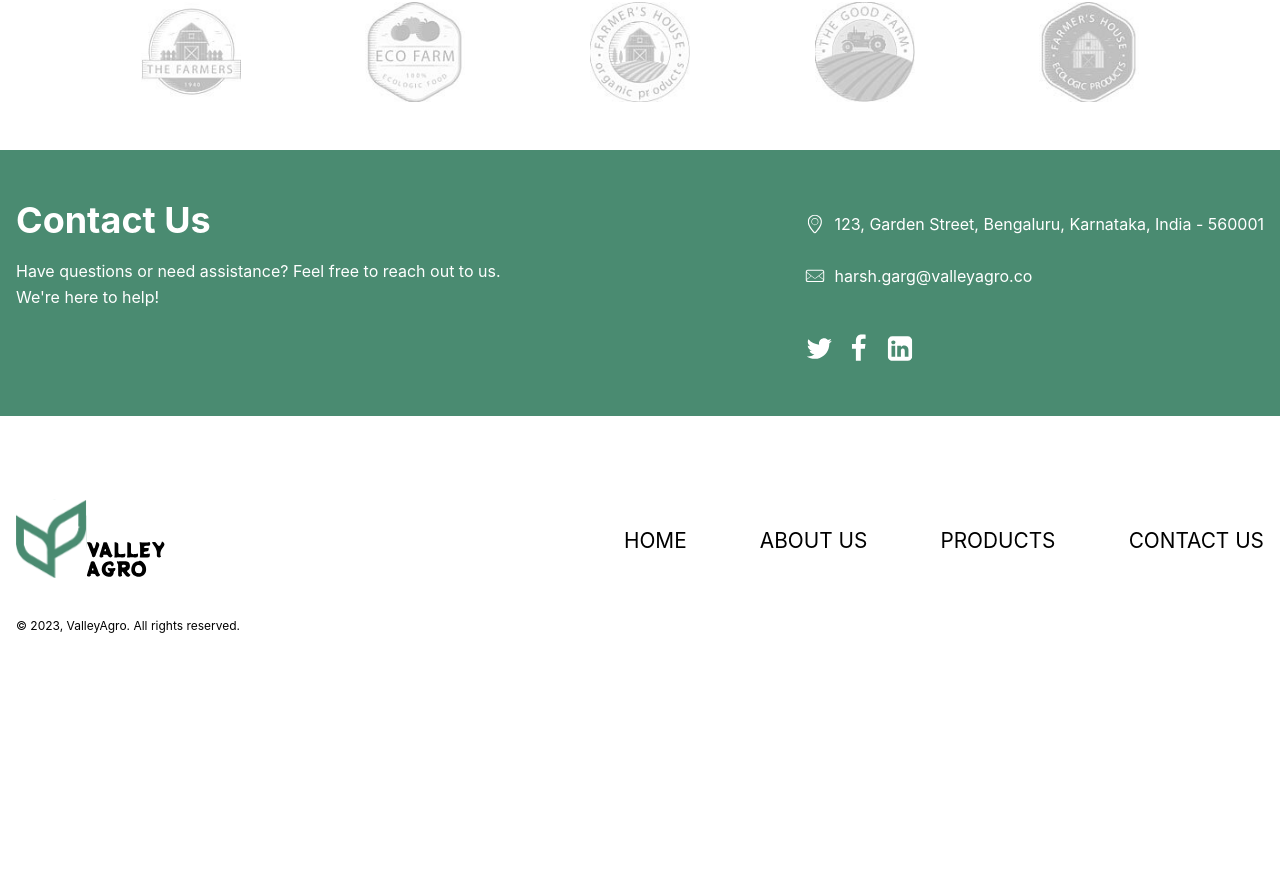
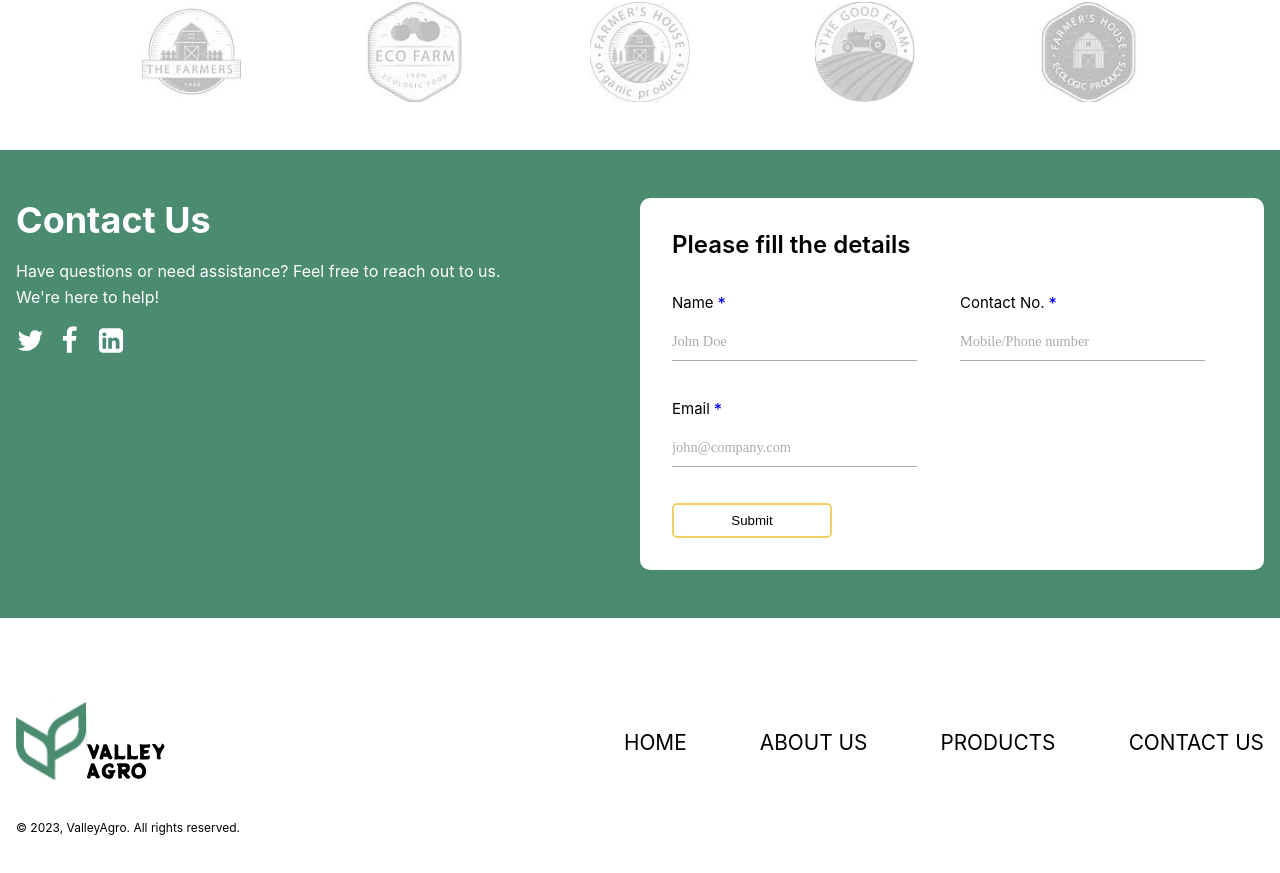
Before and after one commit to atuljaingocomet/valleyagro-website, a Next.js app: page / in a window 1280 px wide. Shown: the part 2578-3451 px from the top of the page. Before the commit the page ends 3259 px from the top, so only its background shows below. Built offline with nearby package versions, Linux system fonts and the light colour scheme.

Commit message:
added contact us form

```diff
--- /dev/null
+++ b/components/ContactUs/Thankyou.jsx
@@ -0,0 +1,53 @@
+import PropTypes from "prop-types";
+import { ThankYouWrapper } from "./styles";
+
+const Thankyou = () => {
+  return (
+    <ThankYouWrapper>
+      <div className="sub-head">
+        <div class="success-animation">
+          <svg
+            class="checkmark"
+            xmlns="http://www.w3.org/2000/svg"
+            viewBox="0 0 52 52"
+          >
+            <circle
+              class="checkmark__circle"
+              cx="26"
+              cy="26"
+              r="25"
+              fill="none"
+            />
+            <path
+              class="checkmark__check"
+              fill="none"
+              d="M14.1 27.2l7.1 7.2 16.7-16.8"
+            />
+          </svg>
+        </div>
+      </div>
+    </ThankYouWrapper>
+  );
+};
+
+Thankyou.propTypes = {
+  isDownloadForm: PropTypes.bool,
+  isForContactUsPage: PropTypes.bool,
+  showMessage: PropTypes.bool,
+  email: PropTypes.string,
+  phone: PropTypes.string,
+  response: PropTypes.objectOf(PropTypes.string),
+  getMessageOnFormSubmit: PropTypes.func,
+};
+
+Thankyou.defaultProps = {
+  isDownloadForm: false,
+  isForContactUsPage: false,
+  showMessage: true,
+  email: "",
+  phone: "",
+  response: {},
+  getMessageOnFormSubmit: () => {},
+};
+
+export default Thankyou;
--- a/components/ContactUs/index.jsx
+++ b/components/ContactUs/index.jsx
@@ -1,89 +1,189 @@
-/* eslint-disable @next/next/no-img-element */
-import React from "react";
-import { ContactUsWrapper } from "./styles";
-import { ContentContainer } from "../Layout/styles";
+/* eslint-disable class-methods-use-this */
+/* eslint-disable import/extensions */
+import { Component } from "react";
+import PropTypes from "prop-types";
+import { HeaderHolder, FormHolder, H3, Label, Input } from "./styles";
+import Thankyou from "./Thankyou";
 
-const ContactUs = () => {
-  return (
-    <ContactUsWrapper id="contact-us">
-      <ContentContainer>
-        <div className="section-wrapper">
-          <div className="left">
-            <h3 className="heading">Contact Us</h3>
-            <p className="sub-heading">
-              Have questions or need assistance? Feel free to reach out to us.
-              <br /> We&apos;re here to help!
-            </p>
-          </div>
-          <div className="right">
-            <div className="info-section">
-              <div className="info-row">
-                <img
-                  src="/contact/location.svg"
-                  alt="address"
-                  height={20}
-                  width={20}
-                  loading="lazy"
+export default class FormSection extends Component {
+  constructor(props) {
+    super(props);
+    this.state = {
+      name: "",
+      email: "",
+      phone: "",
+      designation: "",
+      emailError: "",
+      currentScreen: "form",
+      phoneError: false,
+      nameError: false,
+      response: null,
+      showMessage: false,
+      showMessageForSlot: false,
+      isPricingPage: false,
+      egaPlan: "",
+      egaPlanType: "",
+      isForContactUsPage: false,
+      isEgaInfluenced: false,
+      isFromPortCongestion: false,
+      isFromContainerTracking: false,
+      carrierName: "",
+      openCalendly: false,
+      calendlyEventScheduled: false,
+      countryCode: "91",
+      isLoading: false,
+      shouldHighlightButton: true,
+    };
+  }
+
+  formHeading = () => {
+    const { currentScreen } = this.state;
+    if (currentScreen === "thankyou")
+      return <H3>Thanks for submitting your information.</H3>;
+    return <H3>Please fill the details</H3>;
+  };
+
+  handleChange = async (event) => {
+    const isCheckbox = event.target.type === "checkbox";
+    const errors = {};
+
+    const fieldName = event.target.name;
+    const fieldValue = event.target.value;
+
+    if (["name", "phone"].includes(fieldName)) {
+      errors[`${fieldName}Error`] = !fieldValue;
+    } else if (fieldName === "email") {
+      errors.emailError = "";
+    }
+
+    await this.setState({
+      [event.target.name]: isCheckbox ? event.target.checked : fieldValue,
+      ...errors,
+    });
+  };
+
+  handleFocus = (event) => {
+    event.preventDefault();
+    event.persist();
+  };
+
+  hideMessage = () => {
+    this.setState({
+      showMessage: false,
+    });
+  };
+
+  handleSubmit = (event) => {
+    event.preventDefault();
+    const { email } = this.state;
+    if (email) {
+      this.setState({
+        currentScreen: "thankyou",
+      });
+    } else {
+      this.setState({
+        emailError: "Please enter email",
+      });
+    }
+  };
+
+  render() {
+    const {
+      name,
+      email,
+      emailError,
+      phoneError,
+      nameError,
+      phone,
+      currentScreen,
+    } = this.state;
+
+    return (
+      <FormHolder>
+        <HeaderHolder>{this.formHeading()}</HeaderHolder>
+        {currentScreen === "form" && (
+          <form className="contact-us-form" onSubmit={this.handleSubmit}>
+            <div>
+              <Label>
+                Name <span>*</span>
+              </Label>
+              <Input
+                data-hj-allow
+                type="text"
+                name="name"
+                placeholder="John Doe"
+                value={name}
+                onChange={this.handleChange}
+                onFocus={this.handleFocus}
+                valid={!nameError}
+              />
+              {nameError && (
+                <div className="error">Please let us know your name</div>
+              )}
+            </div>
+            <div>
+              <Label>
+                Contact No. <span>*</span>
+              </Label>
+              <div className="input-container">
+                <Input
+                  data-hj-allow
+                  type="number"
+                  name="phone"
+                  className="phone"
+                  placeholder="Mobile/Phone number"
+                  pattern="[0-9]*"
+                  value={phone}
+                  valid={!phoneError}
+                  onChange={this.handleChange}
+                  onFocus={this.handleFocus}
                 />
-                <p>123, Garden Street, Bengaluru, Karnataka, India - 560001</p>
               </div>
-              {/* <div className="info-row">
-                <img
-                  src="/contact/phone.svg"
-                  alt="address"
-                  height={20}
-                  width={20}
-                  loading="lazy"
-                />
-                <p>+91 99999 88888, +91 55555 11111</p>
-              </div> */}
-              <div className="info-row">
-                <img
-                  src="/contact/email.svg"
-                  alt="address"
-                  height={20}
-                  width={20}
-                  loading="lazy"
-                />
-                <a href="mailto:harsh.garg@valleyagro.co">
-                  <p>harsh.garg@valleyagro.co</p>
-                </a>
-              </div>
+              {phoneError && (
+                <div className="error">Please include your contact number</div>
+              )}
             </div>
-            <div className="social-icon">
-              <a href="#">
-                <img
-                  src="/contact/twitter.svg"
-                  alt="address"
-                  height={30}
-                  width={30}
-                  loading="lazy"
-                />
-              </a>
-              <a href="#">
-                <img
-                  src="/contact/fb.svg"
-                  alt="address"
-                  height={30}
-                  width={30}
-                  loading="lazy"
-                />
-              </a>
-              <a href="#">
-                <img
-                  src="/contact/linkedin.svg"
-                  alt="address"
-                  height={30}
-                  width={30}
-                  loading="lazy"
-                />
-              </a>
+            <div>
+              <Label>
+                Email <span>*</span>
+              </Label>
+              <Input
+                data-hj-allow
+                type="email"
+                name="email"
+                value={email}
+                onChange={this.handleChange}
+                onFocus={this.handleFocus}
+                valid={!emailError}
+                placeholder="john@company.com"
+              />
+              {!!emailError && <div className="error">{emailError}</div>}
             </div>
-          </div>
-        </div>
-      </ContentContainer>
-    </ContactUsWrapper>
-  );
+            <div />
+            <div className="submit-button-container">
+              <button type="submit" id="contact-form-submit">
+                Submit
+              </button>
+            </div>
+          </form>
+        )}
+
+        {currentScreen === "thankyou" && <Thankyou />}
+      </FormHolder>
+    );
+  }
+}
+
+FormSection.propTypes = {
+  isDownloadForm: PropTypes.bool,
+  isCaseStudyForm: PropTypes.bool,
+  context: PropTypes.string,
+  product: PropTypes.string,
 };
 
-export default ContactUs;
+FormSection.defaultProps = {
+  isDownloadForm: false,
+  isCaseStudyForm: false,
+  context: "",
+  product: null,
+};
--- a/components/ContactUs/styles.jsx
+++ b/components/ContactUs/styles.jsx
@@ -1,49 +1,215 @@
+import { mainTheme } from "@/main-theme";
 import styled from "styled-components";
 
-export const ContactUsWrapper = styled.div`
-  background-color: #4a8b71;
-  width: 100%;
-  padding: 3rem 0;
-  height: fit-content;
+export const FormSectionContainer = styled.div`
+  flex: 0.65;
+`;
+
+export const H1 = styled.h1`
+  font-size: 1.6rem;
+  margin: 0px;
+`;
+
+export const H3 = styled.h3`
+  font-size: 1.4rem;
+  margin: 0px;
+`;
+
+export const HeaderHolder = styled.div`
   display: flex;
-  justify-content: center;
-  align-items: center;
-  color: white;
+  justify-content: space-between;
+  align-content: center;
 
-  .heading {
-    font-size: 36px;
-    margin: 0;
+  h3 {
+    font-weight: 600;
+    margin-bottom: 2rem;
+    font-size: clamp(1rem, 5vw, 1.5rem);
   }
+`;
 
-  .sub-heading {
-    font-size: 1rem;
-    line-height: 26px;
+export const FormHolder = styled.div`
+  padding: 2rem 2rem;
+  flex: 0.65;
+  background-color: #fff;
+  border-radius: 10px;
+
+  .error {
+    color: red;
+    font-style: italic;
+    margin-bottom: 0.5rem;
   }
+  .contact-us-form {
+    display: grid;
+    grid-template-columns: repeat(2, 1fr);
+    gap: 1rem;
 
-  .section-wrapper {
-    display: flex;
-    flex-direction: column;
-    justify-content: space-between;
+    .input-container {
+      display: flex;
+      gap: 10px;
+    }
 
-    @media only screen and (min-width: 768px) {
-        flex-direction: row;
+    .pulse {
+      @keyframes shadow-pulse-blue {
+        0% {
+          box-shadow: 0 0 0 0px blue;
+        }
+        100% {
+          box-shadow: 0 0 0 10px rgba(76, 187, 135, 0);
+        }
+      }
+
+      animation: 1.5s ease 0s infinite normal none running shadow-pulse-blue;
+    }
+
+    @media only screen and (max-width: 768px) {
+      grid-template-columns: 1fr;
+
+      .submit-button-container {
+        display: flex;
+        justify-content: center;
+      }
     }
   }
 
-  .info-row {
-    display: flex;
-    align-items: center;
-    gap: 10px;
+  @media only screen and (max-width: 768px) {
+    padding: 1rem;
   }
 
-  .right {
-    display: flex;
-    flex-direction: column;
-    gap: 2rem;
+  button {
+    width: 10rem;
+    background-color: transparent;
+    color: black;
+    border-radius: 5px;
+    border: 2px solid ${mainTheme.colors.yellowMain};
+    padding: 0.5rem 1rem;
+    cursor: pointer;
+    transition: background-color 0.3s ease;
+
+    &:hover {
+      color: white;
+      background-color: ${mainTheme.colors.yellowMain};
+    }
+  }
+`;
+
+export const Label = styled.label`
+  display: flex;
+  font-size: 15px;
+  line-height: 1.58;
+  margin-bottom: 0.5rem;
+
+  span {
+    margin-left: 4px;
+    font-weight: 500;
+    font-size: 16px;
+    color: blue;
   }
 
-  .social-icon {
-    display: flex;
-    gap: 10px;
+  p {
+    color: #ff4545;
+  }
+  &.radio-label {
+    color: black;
+    font-size: 0.9rem;
   }
 `;
+
+export const Input = styled.input`
+  width: 90%;
+  padding: 8px 0;
+  line-height: 20px;
+  background-color: transparent;
+  border: none;
+  outline: none;
+  border-bottom: 1px solid
+    ${(props) => (props.valid === false ? "#dc3545" : "#acacac")};
+  margin-bottom: 20px;
+  &::placeholder {
+    color: #acacac;
+    font-family: proxima-nova;
+    font-size: 0.9rem;
+  }
+  &.phone::-webkit-inner-spin-button,
+  &.phone::-webkit-outer-spin-button {
+    -webkit-appearance: none;
+    margin: 0;
+  }
+`;
+
+export const ThankYouWrapper = styled.div`
+  h3 {
+    font-weight: 500;
+    color: black;
+  }
+
+  .show-submission {
+    background-color: #61e05f;
+    height: ${({ isSubmitted }) => (isSubmitted ? "fit-content" : 0)};
+    overflow: hidden;
+    color: white;
+    padding: ${({ isSubmitted }) => (isSubmitted ? "0.5rem 1rem" : "0 1rem")};
+    transition: all 0.3s linear;
+    border-radius: 5px;
+    font-weight: bold;
+  }
+
+  .success-animation {
+    margin: 50px auto;
+  }
+
+  .checkmark {
+    width: 100px;
+    height: 100px;
+    border-radius: 50%;
+    display: block;
+    stroke-width: 2;
+    stroke: #4bb71b;
+    stroke-miterlimit: 10;
+    box-shadow: inset 0px 0px 0px #4bb71b;
+    animation: fill 0.4s ease-in-out 0.4s forwards,
+      scale 0.3s ease-in-out 0.9s both;
+    position: relative;
+    top: 5px;
+    right: 5px;
+    margin: 0 auto;
+  }
+  .checkmark__circle {
+    stroke-dasharray: 166;
+    stroke-dashoffset: 166;
+    stroke-width: 2;
+    stroke-miterlimit: 10;
+    stroke: #4bb71b;
+    fill: #fff;
+    animation: stroke 0.6s cubic-bezier(0.65, 0, 0.45, 1) forwards;
+  }
+
+  .checkmark__check {
+    transform-origin: 50% 50%;
+    stroke-dasharray: 48;
+    stroke-dashoffset: 48;
+    animation: stroke 0.3s cubic-bezier(0.65, 0, 0.45, 1) 0.8s forwards;
+  }
+
+  @keyframes stroke {
+    100% {
+      stroke-dashoffset: 0;
+    }
+  }
+
+  @keyframes scale {
+    0%,
+    100% {
+      transform: none;
+    }
+
+    50% {
+      transform: scale3d(1.1, 1.1, 1);
+    }
+  }
+
+  @keyframes fill {
+    100% {
+      box-shadow: inset 0px 0px 0px 30px #4bb71b;
+    }
+  }
+`;
--- /dev/null
+++ b/components/ContactUs_old/index.jsx
@@ -0,0 +1,57 @@
+/* eslint-disable @next/next/no-img-element */
+import React from "react";
+import { ContactUsWrapper } from "./styles";
+import ContactForm from "../ContactUs";
+import { ContentContainer } from "../Layout/styles";
+
+const ContactUs = () => {
+  return (
+    <ContactUsWrapper id="contact-us">
+      <ContentContainer>
+        <div className="section-wrapper">
+          <div className="left">
+            <h3 className="heading">Contact Us</h3>
+            <p className="sub-heading">
+              Have questions or need assistance? Feel free to reach out to us.
+              <br /> We&apos;re here to help!
+            </p>
+            <div className="social-icon">
+              <a href="#">
+                <img
+                  src="/contact/twitter.svg"
+                  alt="address"
+                  height={30}
+                  width={30}
+                  loading="lazy"
+                />
+              </a>
+              <a href="#">
+                <img
+                  src="/contact/fb.svg"
+                  alt="address"
+                  height={30}
+                  width={30}
+                  loading="lazy"
+                />
+              </a>
+              <a href="#">
+                <img
+                  src="/contact/linkedin.svg"
+                  alt="address"
+                  height={30}
+                  width={30}
+                  loading="lazy"
+                />
+              </a>
+            </div>
+          </div>
+          <div className="right">
+            <ContactForm />
+          </div>
+        </div>
+      </ContentContainer>
+    </ContactUsWrapper>
+  );
+};
+
+export default ContactUs;
--- /dev/null
+++ b/components/ContactUs_old/styles.jsx
@@ -0,0 +1,57 @@
+import styled from "styled-components";
+
+export const ContactUsWrapper = styled.div`
+  background-color: #4a8b71;
+  width: 100%;
+  padding: 3rem 0;
+  height: fit-content;
+  display: flex;
+  justify-content: center;
+  align-items: center;
+  color: white;
+
+  .heading {
+    font-size: 36px;
+    margin: 0;
+  }
+
+  .sub-heading {
+    font-size: 1rem;
+    line-height: 26px;
+  }
+
+  .section-wrapper {
+    display: flex;
+    flex-direction: column;
+    justify-content: space-between;
+    gap: 2rem;
+
+    @media only screen and (min-width: 768px) {
+      flex-direction: row;
+      gap: 0;
+    }
+  }
+
+  .info-row {
+    display: flex;
+    align-items: center;
+    gap: 10px;
+  }
+
+  .left {
+    width: 100%;
+  }
+
+  .right {
+    width: 100%;
+    display: flex;
+    flex-direction: column;
+    gap: 2rem;
+    color: black;
+  }
+
+  .social-icon {
+    display: flex;
+    gap: 10px;
+  }
+`;
--- a/pages/index.tsx
+++ b/pages/index.tsx
@@ -1,7 +1,7 @@
 import Head from "next/head";
 import { Inter } from "next/font/google";
 import HeroSection from "../components/HeroSection";
-import ContactUs from "../components/ContactUs";
+import ContactUs from "../components/ContactUs_old";
 import Badges from "../components/Badges";
 import Products from "../components/Products";
 import Timeline from "../components/Timeline";
```
